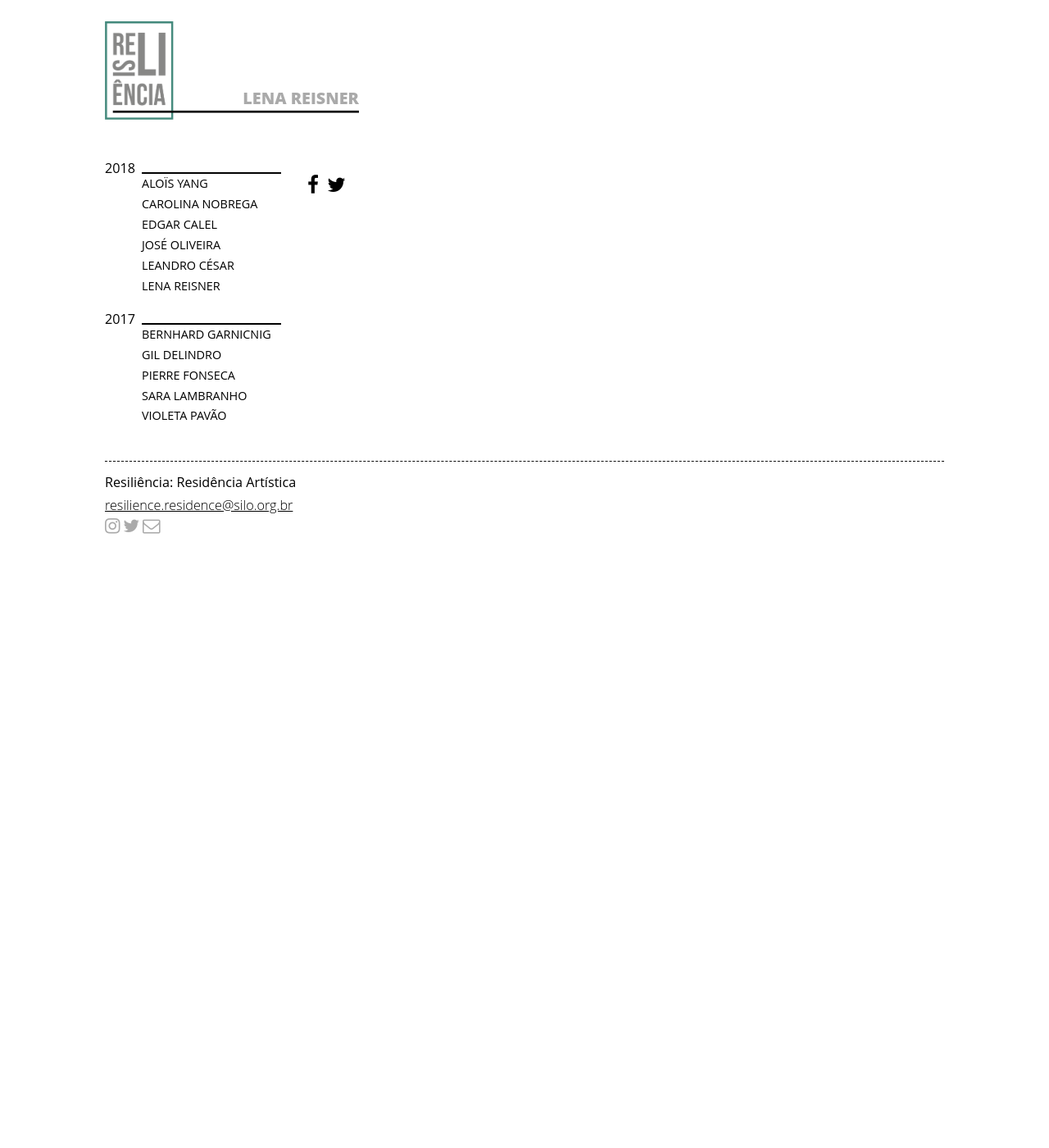
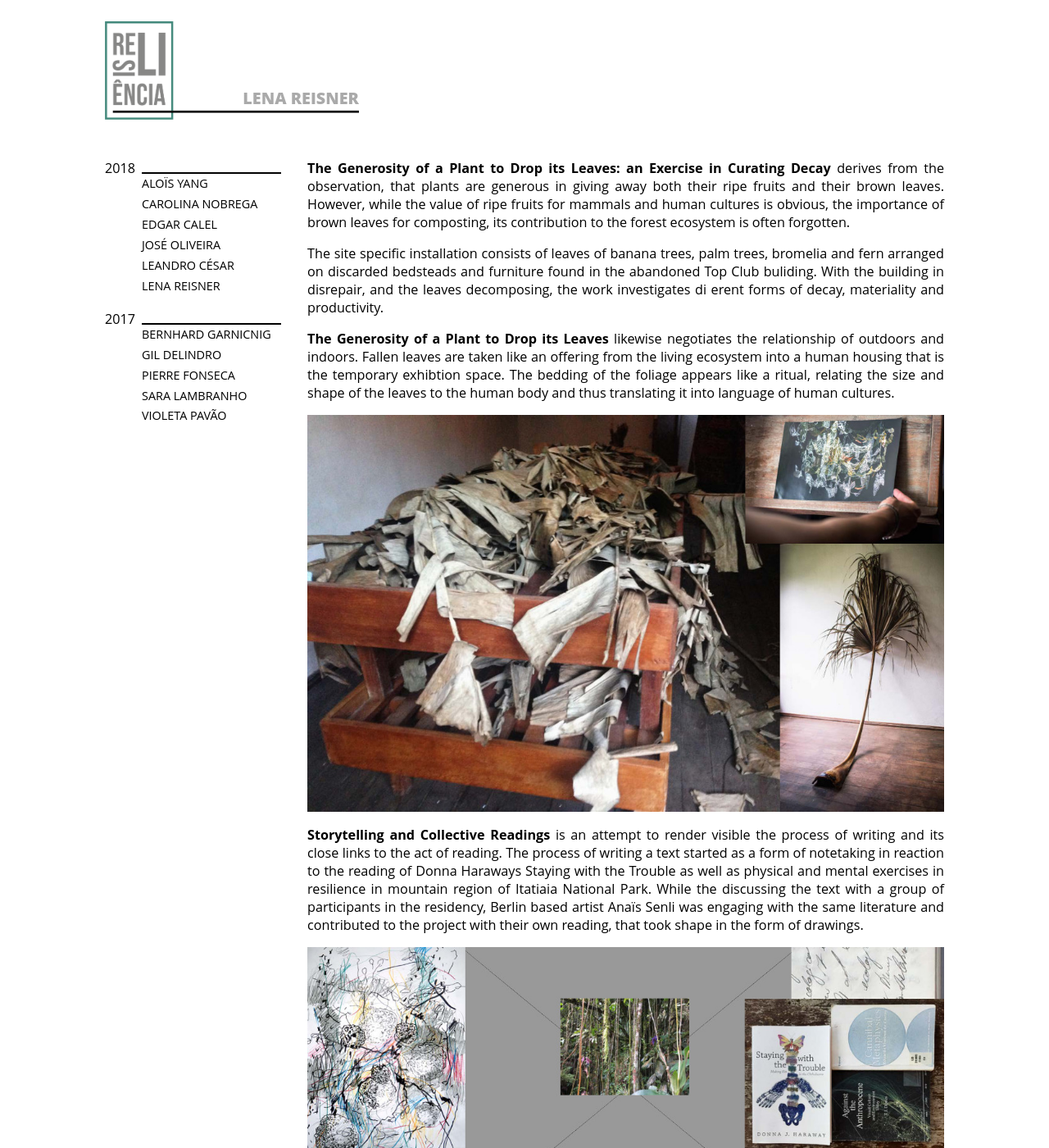
Before and after one commit to comunicacaosilo/resilience.silo.org.br, a Jekyll site: the page built from _posts/2018-03-15-lena-reisner.md, in a window 1280 px wide and 1400 px high. Shown: the whole window at 82% size. Built offline with Jekyll 4.4.1, drawn with Linux system fonts in a browser that asks for light colours; nearby versions of some CDN libraries; some of the changed text lies outside the part shown.

Commit message:
adds lena

```diff
--- a/_posts/2018-03-15-lena-reisner.md
+++ b/_posts/2018-03-15-lena-reisner.md
@@ -1,3 +1,19 @@
 ---
 title: 'Lena Reisner'
+cover: media/images/2018/lena01.jpg
 ---
+**The Generosity of a Plant to Drop its Leaves: an Exercise in Curating Decay** derives from the observation, that plants are generous in giving away both their ripe fruits and their brown leaves. However, while the value of ripe fruits for mammals and human cultures is obvious, the importance of brown leaves for composting, its contribution to the forest ecosystem is often forgotten.
+
+The site specific installation consists of leaves of banana trees, palm trees, bromelia and fern arranged on discarded bedsteads and furniture found in the abandoned Top Club buliding. With the building in disrepair, and the leaves decomposing, the work investigates di erent forms of decay, materiality and productivity.
+
+**The Generosity of a Plant to Drop its Leaves** likewise negotiates the relationship of outdoors and indoors. Fallen leaves are taken like an offering from the living ecosystem into a human housing that is the temporary exhibtion space. The bedding of the foliage appears like a ritual, relating the size and shape of the leaves to the human body and thus translating it into language of human cultures.
+
+![]({{ site.baseurl }}/media/images/2018/lena00.jpg)
+
+**Storytelling and Collective Readings** is an attempt to render visible the process of writing and its close links to the act of reading. The process of writing a text started as a form of notetaking in reaction to the reading of Donna Haraways Staying with the Trouble as well as physical and mental exercises in resilience in mountain region of Itatiaia National Park. While the discussing the text with a group of participants in the residency, Berlin based artist Anaïs Senli was engaging with the same literature and contributed to the project with their own reading, that took shape in the form of drawings.
+
+![]({{ site.baseurl }}/media/images/2018/lena01.jpg)
+
+Image credits: Drawings by Anaïs Senli (Untitled, 2018), printed and photographed installation view by Anaïs Senli (Peya, 2018), photos and documentation by Lena Johanna Reisner, Leonardo Avelino and Edgar Calel.
+
+{% include swipebox.html prefix="2018/lena_anais" %}
```
Also changed, not shown: media/images/2018/lena00.jpg (added), media/images/2018/lena01.jpg (added), media/images/2018/lena_anais00.jpg (added), media/images/2018/lena_anais01.jpg (added).
